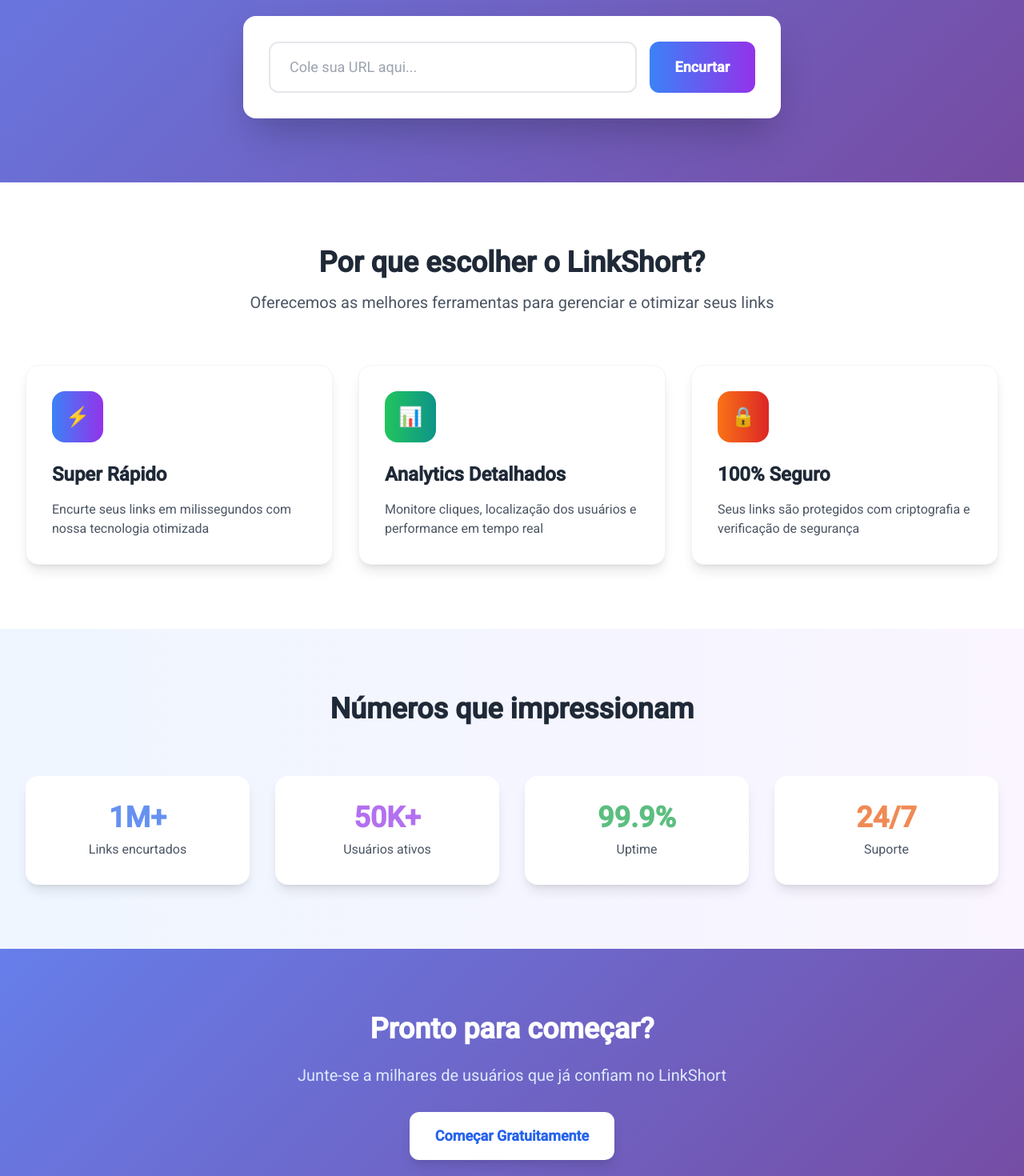
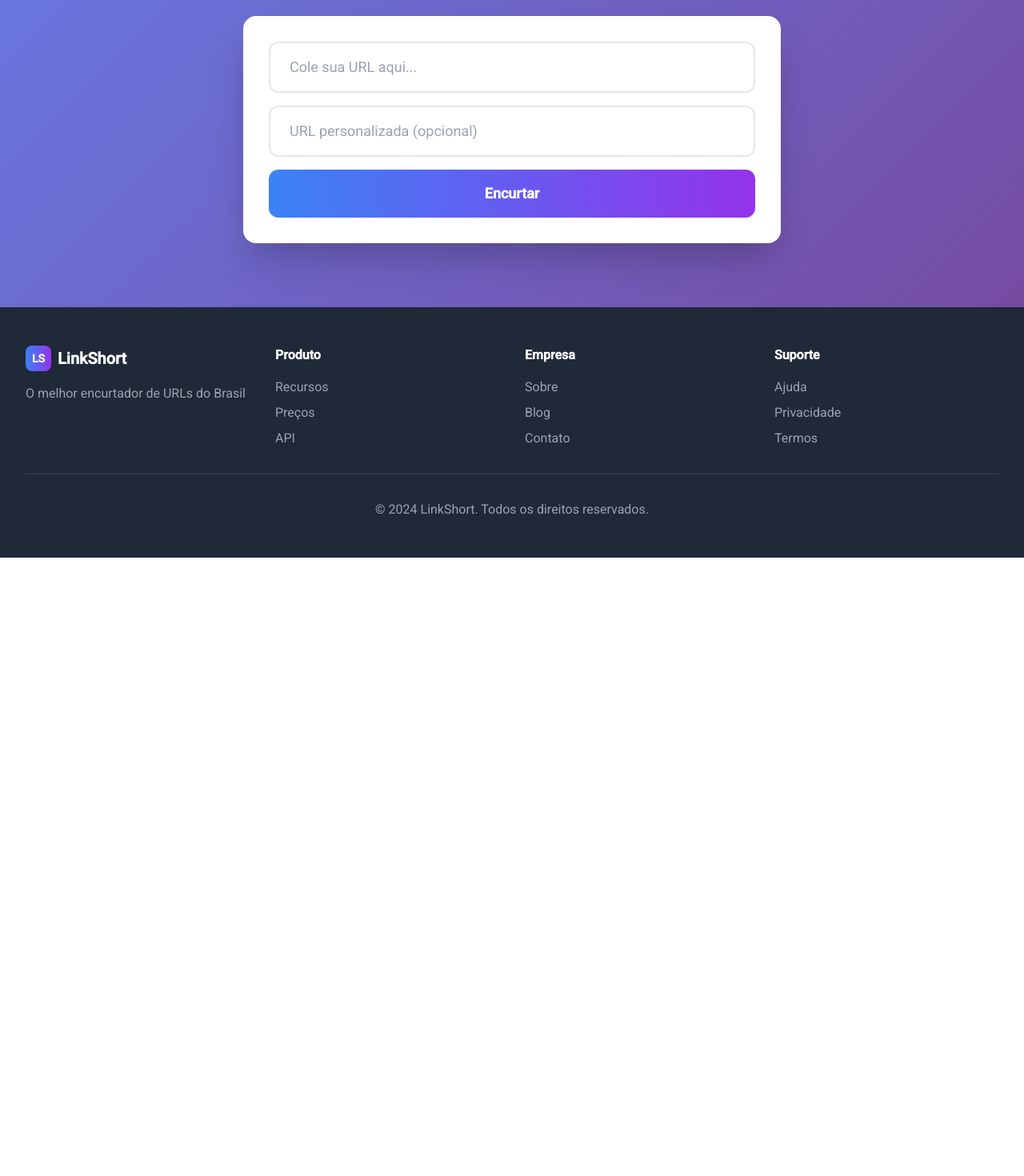
Before and after one commit to Tomazbr9/MinimoUI, an Angular app: page / in a window 1280 px wide. Shown: the part 380-1850 px from the top of the page at 80% size. After the commit the page ends 1077 px from the top, so only its background shows below. Built offline with nearby package versions, Linux system fonts and the light colour scheme; sample sign-in values are in the browser's storage.

Commit message:
feart(url): criado serviço para criar e retornar urls

```diff
--- a/package.json
+++ b/package.json
@@ -20,11 +20,13 @@
     "@angular/platform-browser": "^19.0.0",
     "@angular/platform-browser-dynamic": "^19.0.0",
     "@angular/router": "^19.0.0",
+    "@types/uuid": "^10.0.0",
     "autoprefix": "^1.0.1",
     "postcss": "^8.5.6",
     "rxjs": "~7.8.0",
     "tailwindcss": "^3.4.17",
     "tslib": "^2.3.0",
+    "uuid": "^13.0.0",
     "zone.js": "~0.15.0"
   },
   "devDependencies": {
--- /dev/null
+++ b/src/app/core/model/url.ts
@@ -0,0 +1,17 @@
+import { v4 as uuid } from "uuid";
+
+export class Url {
+
+      id!: string;
+      originalUrl!: string;
+      shortenedUrl!: string;
+
+      constructor(data: any) {
+
+            if(data) {
+                  this.id = data.id;
+                  this.originalUrl = data.originalUrl;
+                  this.shortenedUrl = data.shortenedUrl;
+            }
+      }
+}
--- /dev/null
+++ b/src/app/core/service/url.service.ts
@@ -0,0 +1,25 @@
+import { Injectable } from '@angular/core';
+import { Url } from '../model/url';
+import { Observable } from 'rxjs';
+import { HttpClient } from '@angular/common/http';
+
+@Injectable({ providedIn: 'root' })
+export class UrlService {
+
+      apiUrl = 'http://localhost:8080/v1/url';
+
+      constructor(private http: HttpClient) { }
+
+      getUrls(): Observable<Url[]> {
+            return this.http.get<Url[]>(`${this.apiUrl}`);
+      }
+
+      createUrlShort(url: Url): Observable<Url> {
+            console.log('Dados enviados para o serviço:', typeof(url));
+            return this.http.post<Url>(`${this.apiUrl}`, url);
+      }
+
+
+
+
+}
--- a/src/app/pages/home/home.component.html
+++ b/src/app/pages/home/home.component.html
@@ -11,13 +11,24 @@
 
         <!-- URL Shortener Form -->
         <div class="max-w-2xl mx-auto bg-white rounded-2xl p-8 shadow-2xl">
-                <form id="shortenForm" class="flex flex-col md:flex-row gap-4">
+            <form [formGroup]="urlForm" (ngSubmit)="createShortUrl()"  id="shortenForm" class="flex flex-col gap-4">
                 <input
                     type="url"
                     id="urlInput"
                     placeholder="Cole sua URL aqui..."
+                    name="originalUrl"
+                    formControlName="originalUrl"
                     class="flex-1 px-6 py-4 border-2 border-gray-200 rounded-xl focus:border-blue-500 focus:outline-none text-lg"
                     required
+                >
+                <!-- Novo campo de URL personalizada -->
+                <input
+                    type="text"
+                    id="customUrl"
+                    placeholder="URL personalizada (opcional)"
+                    name="shorUrl"
+                    formControlName="shortUrl"
+                    class="flex-1 px-6 py-4 border-2 border-gray-200 rounded-xl focus:border-blue-500 focus:outline-none text-lg"
                 >
                 <button
                     type="submit"
@@ -28,11 +39,11 @@
             </form>
 
             <!-- Result -->
-                <div id="result" class="hidden mt-6 p-4 bg-green-50 border border-green-200 rounded-xl">
+            <div *ngIf="urlShortend" id="result" class="mt-6 p-4 bg-green-50 border border-green-200 rounded-xl">
                 <p class="text-green-800 mb-2">Link encurtado com sucesso!</p>
                 <div class="flex items-center justify-between bg-white p-3 rounded-lg border">
-                        <span id="shortUrl" class="text-blue-600 font-mono"></span>
-                        <button id="copyBtn" class="bg-blue-500 text-white px-4 py-2 rounded-lg hover:bg-blue-600 transition-colors">
+                    <span id="shortUrl" class="text-blue-600 font-mono">http://localhost:8080/{{urlShortend}}</span>
+                    <button (click)="copyToClipboard('http://localhost:8080/' + urlShortend)" id="copyBtn" class="bg-blue-500 text-white px-4 py-2 rounded-lg hover:bg-blue-600 transition-colors">
                         Copiar
                     </button>
                 </div>
@@ -40,90 +51,3 @@
         </div>
     </div>
 </section>
-
-    <!-- Features Section -->
-    <section class="py-20 bg-white">
-        <div class="max-w-7xl mx-auto px-4 sm:px-6 lg:px-8">
-            <div class="text-center mb-16">
-                <h2 class="text-4xl font-bold text-gray-800 mb-4">Por que escolher o LinkShort?</h2>
-                <p class="text-xl text-gray-600 max-w-2xl mx-auto">
-                    Oferecemos as melhores ferramentas para gerenciar e otimizar seus links
-                </p>
-            </div>
-
-            <div class="grid md:grid-cols-3 gap-8">
-                <div class="card-hover bg-white p-8 rounded-2xl shadow-lg border border-gray-100">
-                    <div class="w-16 h-16 bg-gradient-to-r from-blue-500 to-purple-600 rounded-2xl flex items-center justify-center mb-6">
-                        <span class="text-white text-2xl">⚡</span>
-                    </div>
-                    <h3 class="text-2xl font-bold text-gray-800 mb-4">Super Rápido</h3>
-                    <p class="text-gray-600">
-                        Encurte seus links em milissegundos com nossa tecnologia otimizada
-                    </p>
-                </div>
-
-                <div class="card-hover bg-white p-8 rounded-2xl shadow-lg border border-gray-100">
-                    <div class="w-16 h-16 bg-gradient-to-r from-green-500 to-teal-600 rounded-2xl flex items-center justify-center mb-6">
-                        <span class="text-white text-2xl">📊</span>
-                    </div>
-                    <h3 class="text-2xl font-bold text-gray-800 mb-4">Analytics Detalhados</h3>
-                    <p class="text-gray-600">
-                        Monitore cliques, localização dos usuários e performance em tempo real
-                    </p>
-                </div>
-
-                <div class="card-hover bg-white p-8 rounded-2xl shadow-lg border border-gray-100">
-                    <div class="w-16 h-16 bg-gradient-to-r from-orange-500 to-red-600 rounded-2xl flex items-center justify-center mb-6">
-                        <span class="text-white text-2xl">🔒</span>
-                    </div>
-                    <h3 class="text-2xl font-bold text-gray-800 mb-4">100% Seguro</h3>
-                    <p class="text-gray-600">
-                        Seus links são protegidos com criptografia e verificação de segurança
-                    </p>
-                </div>
-            </div>
-        </div>
-    </section>
-
-    <!-- Stats Section -->
-    <section class="py-20 bg-gradient-to-r from-blue-50 to-purple-50">
-        <div class="max-w-7xl mx-auto px-4 sm:px-6 lg:px-8">
-            <div class="text-center mb-16">
-                <h2 class="text-4xl font-bold text-gray-800 mb-4">Números que impressionam</h2>
-            </div>
-
-            <div class="grid md:grid-cols-4 gap-8 text-center">
-                <div class="bg-white p-8 rounded-2xl shadow-lg">
-                    <div class="text-4xl font-bold text-blue-600 mb-2 pulse-animation">1M+</div>
-                    <p class="text-gray-600">Links encurtados</p>
-                </div>
-                <div class="bg-white p-8 rounded-2xl shadow-lg">
-                    <div class="text-4xl font-bold text-purple-600 mb-2 pulse-animation">50K+</div>
-                    <p class="text-gray-600">Usuários ativos</p>
-                </div>
-                <div class="bg-white p-8 rounded-2xl shadow-lg">
-                    <div class="text-4xl font-bold text-green-600 mb-2 pulse-animation">99.9%</div>
-                    <p class="text-gray-600">Uptime</p>
-                </div>
-                <div class="bg-white p-8 rounded-2xl shadow-lg">
-                    <div class="text-4xl font-bold text-orange-600 mb-2 pulse-animation">24/7</div>
-                    <p class="text-gray-600">Suporte</p>
-                </div>
-            </div>
-        </div>
-    </section>
-
-    <!-- CTA Section -->
-    <section class="py-20 gradient-bg">
-        <div class="max-w-4xl mx-auto text-center px-4 sm:px-6 lg:px-8">
-            <h2 class="text-4xl font-bold text-white mb-6">
-                Pronto para começar?
-            </h2>
-            <p class="text-xl text-blue-100 mb-8">
-                Junte-se a milhares de usuários que já confiam no LinkShort
-            </p>
-            <button class="bg-white text-blue-600 px-8 py-4 rounded-xl hover:bg-gray-100 transition-all font-semibold text-lg shadow-lg">
-                Começar Gratuitamente
-            </button>
-        </div>
-    </section>
--- a/src/app/pages/home/home.component.ts
+++ b/src/app/pages/home/home.component.ts
@@ -1,11 +1,55 @@
 import { Component } from '@angular/core';
+import { OnInit } from '@angular/core';
+import { CommonModule } from '@angular/common';
+import { ReactiveFormsModule, FormControl, FormGroup, Validators } from '@angular/forms';
+import { UrlService } from '../../core/service/url.service';
+import { Url } from '../../core/model/url';
+
 
 @Component({
   selector: 'app-home',
-  imports: [],
+  imports: [ReactiveFormsModule, CommonModule],
   templateUrl: './home.component.html',
   styleUrl: './home.component.scss'
 })
-export class HomeComponent {
+export class HomeComponent implements OnInit {
+
+  urlForm: FormGroup;
+
+  urlShortend: String = '';
+
+  constructor(private urlService: UrlService){
+    this.urlForm = new FormGroup({
+      originalUrl: new FormControl('', Validators.required),
+      shortUrl: new FormControl('')
+    });
+  }
+
+  ngOnInit(): void {
+
+  }
+
+  createShortUrl(): void {
+
+    if(this.urlForm.valid){
+
+      this.urlService.createUrlShort(this.urlForm.value).subscribe({
+
+        next: (url: Url) => {
+          console.log('URL encurtada criada com sucesso:', url);
+          this.urlForm.reset();
+          this.urlShortend = url.shortenedUrl;
+        },
+        error: (err) => console.error('Erro ao criar URL encurtada:', err)
+      })
+    }
+  }
+
+  copyToClipboard(text: string): void {
+    navigator.clipboard.writeText(text);
+  }
+
+
+
 
 }
```
Also changed, not shown: 1 other file (tests, documents, lock files or other folders). Lines whose indentation alone changed are shown as unchanged.
